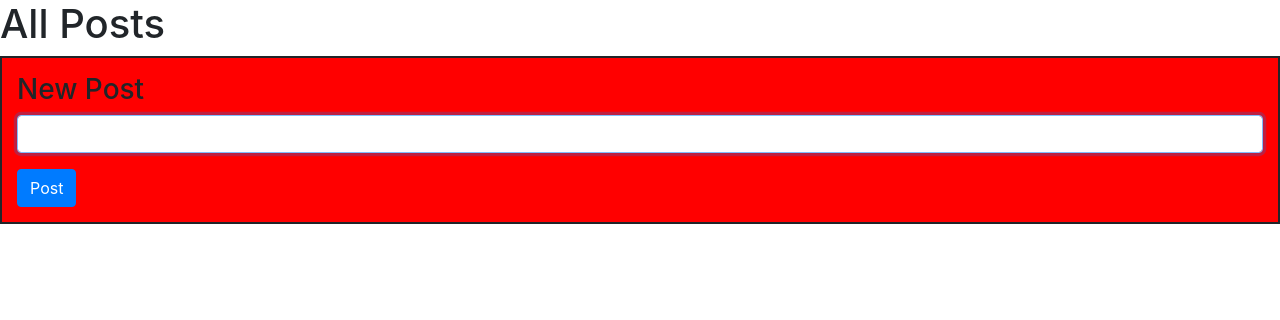
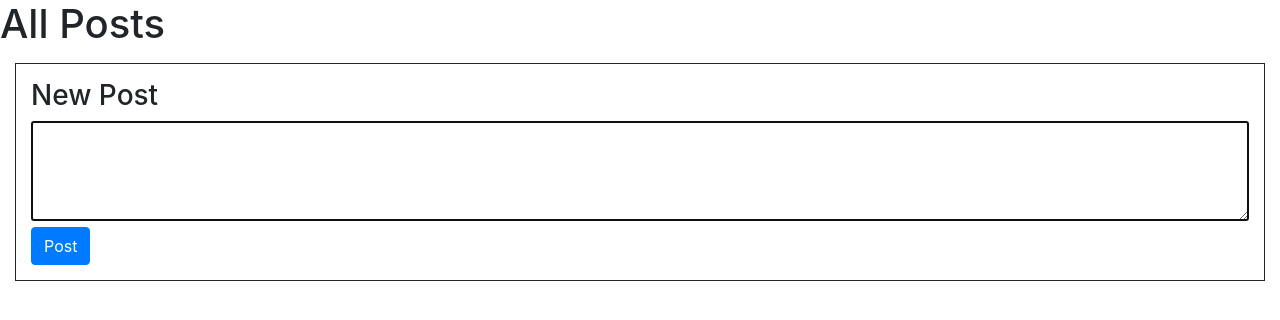
Before and after one commit to GuyChapGH/CS50wP4, a Django app: page / in a window 1280 px wide. Shown: the part 56-376 px from the top of the page. Run offline with Django 3.2, Linux system fonts and the light colour scheme; the visitor is signed in with stand-in values (Sample User, id 1); some libraries are stand-ins or nearby versions.

Commit message:
completes new post feature and CSS issue solved

```diff
--- a/network/static/network/styles.css
+++ b/network/static/network/styles.css
@@ -1,9 +1,10 @@
 #newpost {
-    background-color: red;
     border-style: solid;
-    border-width: 2px;
+    border-width: 1px;
     padding: 15px;
+    margin: 15px;
 }
 textarea {
-    min-height: 400px;
+    height: 100px;
+    width: 100%;
 }
--- a/network/templates/network/index.html
+++ b/network/templates/network/index.html
@@ -9,13 +9,9 @@
         <h3>New Post</h3>
 
         <form action = "{% url 'index' %}" method="post">
-        {% csrf_token %}
-        <div class="form-group">
-            <input class="form-control" autofocus type="textarea" name="content">
-        </div>
-
-        <input class="btn btn-primary" type="submit" value="Post">
-
+            {% csrf_token %}
+            <textarea autofocus name="content"></textarea>
+            <input class="btn btn-primary" type="submit" value="Post">
         </form>
     </div>
 
--- a/network/views.py
+++ b/network/views.py
@@ -6,6 +6,7 @@ from django.urls import reverse
 
 from .models import User
 from .models import Post
+from .models import Likes
 
 
 def index(request):
@@ -19,6 +20,10 @@ def index(request):
             # Create new post and save to database
             p = Post(user=current_user, content=content)
             p.save()
+
+            # Create corresponding Likes object and save to database
+            like = Likes(post=p)
+            like.save()
 
             # Return to index page
             return HttpResponseRedirect(reverse("index"))
```
